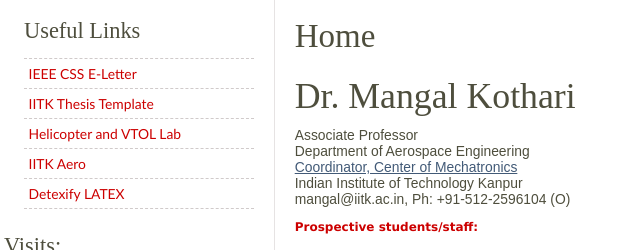
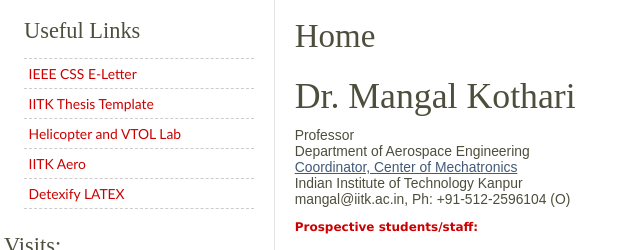
Before and after one commit to mkothari82/mkothari82.github.io, a plain HTML site: page index.html in a window 1280 px wide. Shown: the part 254-504 px from the top of the page, 156-796 px from the left. Drawn offline with Linux system fonts and the light colour scheme.

Commit message:
Updated designation on home page

```diff
--- a/index.html
+++ b/index.html
@@ -35,7 +35,7 @@
       </div>
       <div id="content"><div id="page">
 <h1>Home</h1><ul class="imagesList" id="imagesList2"><li><a href="files/Capture[1].jpg" class="mlbox[pages]" title><img src="images/Capture%5B1%5D.jpg" alt></a></li></ul><div class="content" id="pageDescription"><h1>Dr. Mangal Kothari</h1>
-<p>Associate Professor <br> Department of Aerospace Engineering <br> <a href="https://www.iitk.ac.in/robotics/" target="_blank">Coordinator, Center of Mechatronics</a> <br> Indian Institute of Technology Kanpur <br> mangal@iitk.ac.in, Ph: +91-512-2596104 (O)</p>
+<p>Professor <br> Department of Aerospace Engineering <br> <a href="https://www.iitk.ac.in/robotics/" target="_blank">Coordinator, Center of Mechatronics</a> <br> Indian Institute of Technology Kanpur <br> mangal@iitk.ac.in, Ph: +91-512-2596104 (O)</p>
 <p><span style="color: #cc0000; font-family: &#x27;Times New Roman&#x27;; font-size: medium;"><strong style="font-family: Verdana, Arial, Helvetica, sans-serif; font-size: 12px;">Prospective students/staff:</strong></span></p>
 <ul>
 <li>No short term projects/internships are available.</li>
```
